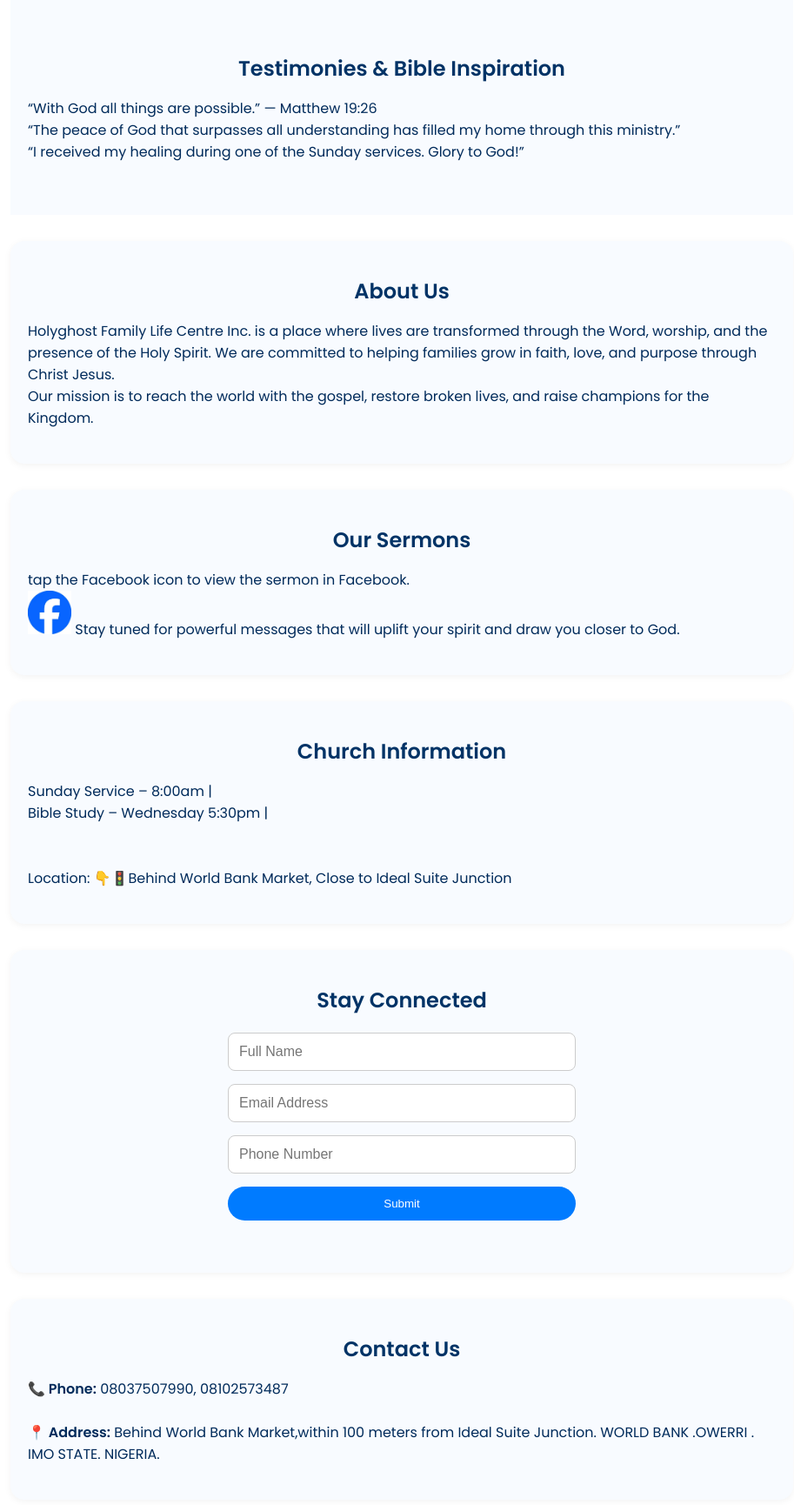
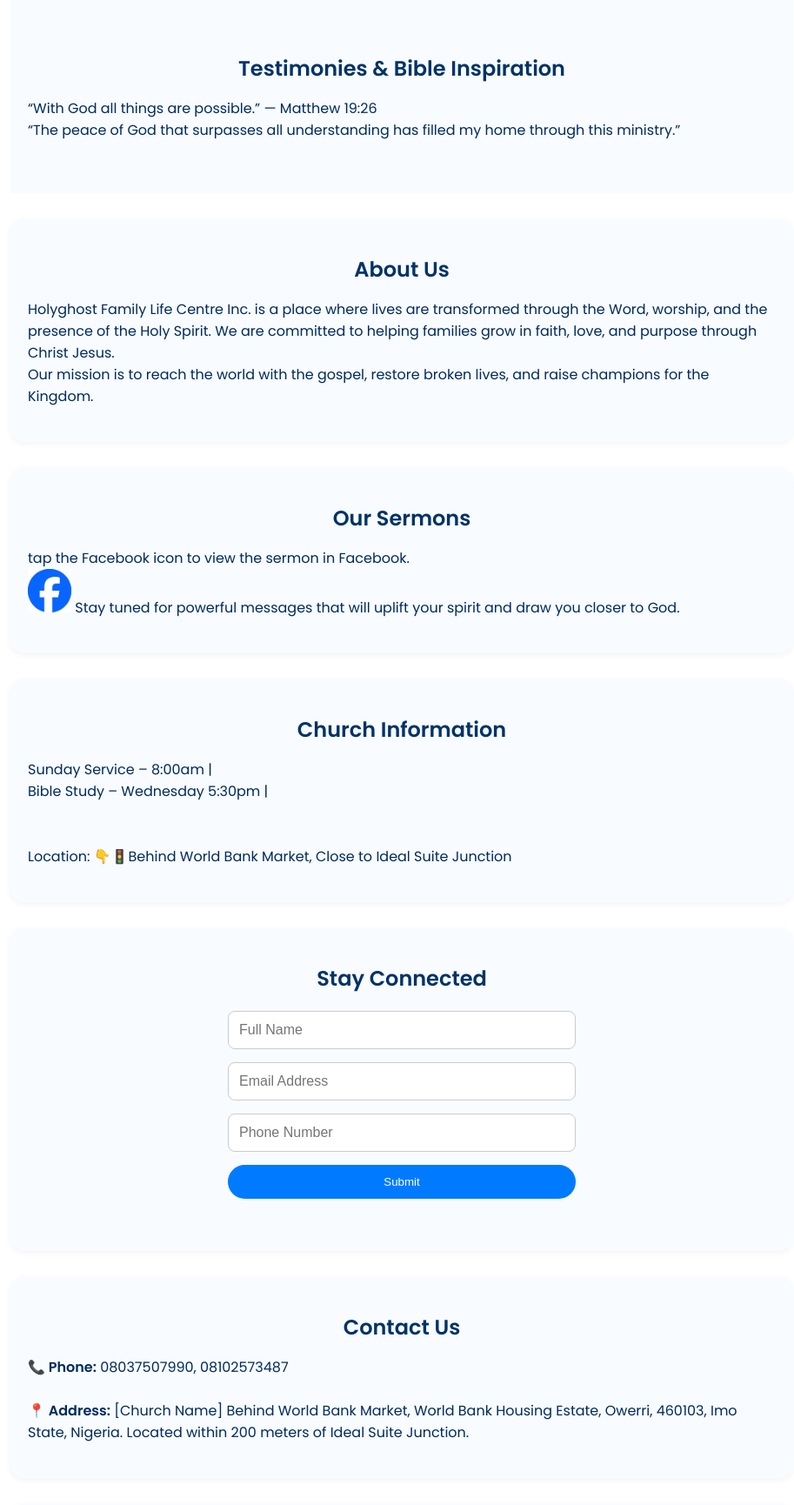
Before and after one commit to hflcrehobothplace-create/Rehoboth-Place.HFLC, a Flask app: page / in a window 1280 px wide. Shown: the part 523-2253 px from the top of the page at 87% size, without its empty margins (178-1091 px from the left). Run offline with Flask 3, Linux system fonts and the light colour scheme.

Commit message:
Revise comments and improve contact details
Updated comments and contact information in index.html.

```diff
--- a/templates/index.html
+++ b/templates/index.html
@@ -735,7 +735,7 @@ header {
         <li><a href="#about">About Us</a></li>
         <li><a href="#sermons">Sermons</a></li>
         <li><a href="#contact">Contact Us</a></li>
-        <!-- about the admin panel, also it will be investigated on more tomorrow being the 22nd of October 2025-->
+        <!-- about the admin panel, also it will be investigated on more tomorrow being the 22nd of October 2025/ 🤣its now 16th of April 2026-->
       <li><a href="adminlogins.html" class="admin-btn">Admin Panel</a></li>
  <!--
    {% if session.get('admin_logged_in') %}
@@ -767,7 +767,7 @@ header {
     <p>“The peace of God that surpasses all understanding has filled my home through this ministry.”</p>
   </div>
   <div class="testimony">
-    <p>“I received my healing during one of the Sunday services. Glory to God!”</p>
+  <!--  <p>“I received my healing during one of the Sunday services. Glory to God!”</p> -->
   </div>
 </section>
 <audio id="bgTone" loop>
@@ -791,7 +791,7 @@ header {
   <!-- SERMONS -->
   <section id="sermons" class="sermons fade-in">
     <h2>Our Sermons</h2>
-   <p>tap the Facebook icon to view the sermon in Facebook.</p> <p><a href="https://www.facebook.com/hflc.inc"> <img src="Facebook.jpg" alt="Facebook" width="50px"></a>
+   <p>tap the Facebook icon to view the sermon in Facebook.</p> <p><a href="https://www.facebook.com/hflc.inc"> <img src="static/Facebook.jpg" alt="Facebook" width="50px"></a>
       <!-- You can insert your sermon video link, Facebook livestream link, or text content here -->
       Stay tuned for powerful messages that will uplift your spirit and draw you closer to God.
     </p>
@@ -820,7 +820,12 @@ header {
     <h2>Contact Us</h2>
     <p><strong>📞 Phone:</strong> 08037507990, 08102573487</p><br>
     <p><strong>📍 Address:</strong>
- Behind World Bank Market,within 100 meters from Ideal Suite Junction. WORLD BANK .OWERRI . IMO STATE.  NIGERIA.</p>
+ [Church Name]
+Behind World Bank Market,
+World Bank Housing Estate,
+Owerri, 460103,
+Imo State, Nigeria.
+Located within 200 meters of Ideal Suite Junction.</p>
   </section>
  <!--   <a href="#backToTop"><button>backtotop</button></a> -->
 
```
